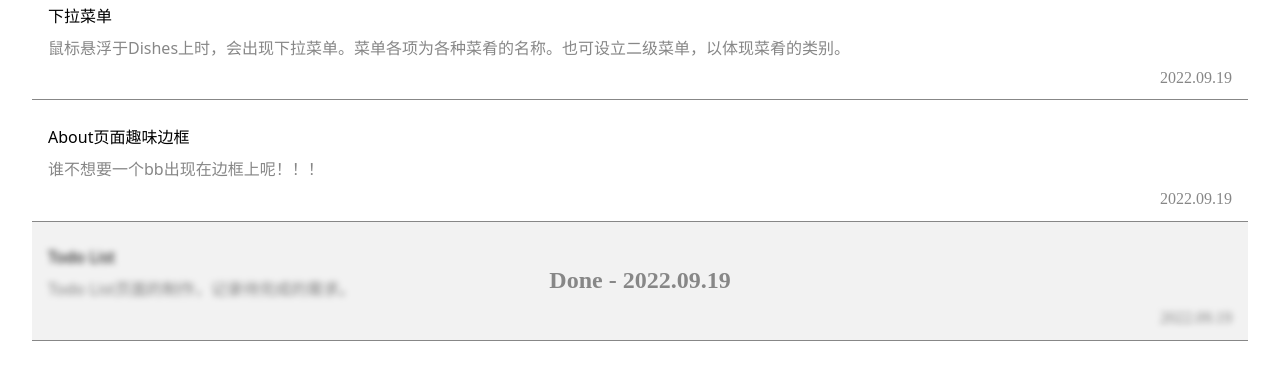
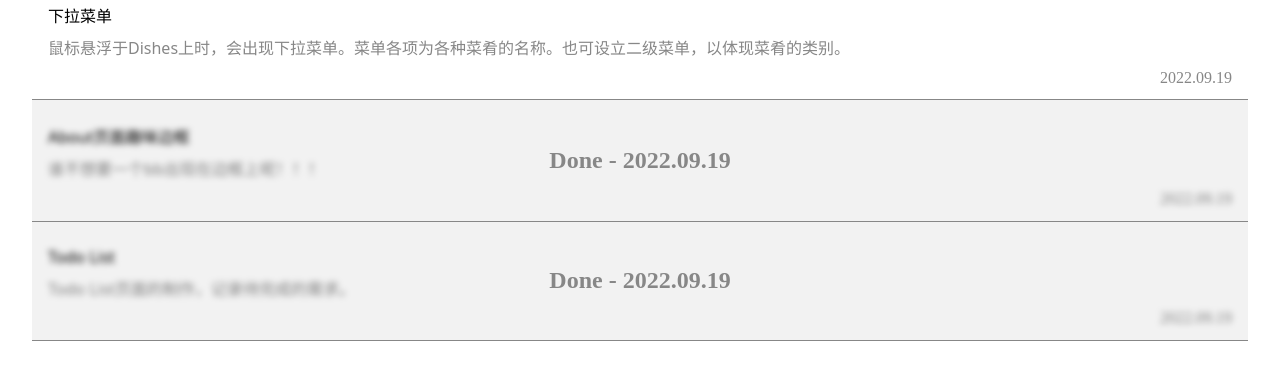
Before and after one commit to acst1223/dishes, a plain HTML site: page todo.html in a window 1280 px wide. Shown: the part 153-532 px from the top of the page. Drawn offline with Linux system fonts and the light colour scheme; a small style sheet from the web is missing.

Commit message:
finish juju border todo

```diff
--- a/todo.html
+++ b/todo.html
@@ -46,6 +46,7 @@
           <h2>About页面趣味边框</h2>
           <p>谁不想要一个bb出现在边框上呢！！！</p>
           <div class="date"><p>2022.09.19</p></div>
+          <div class="done_cover"><p>Done - 2022.09.19</p></div>
         </div>
         <div class="todo_item todo_item_last">
           <h2>Todo List</h2>
```
